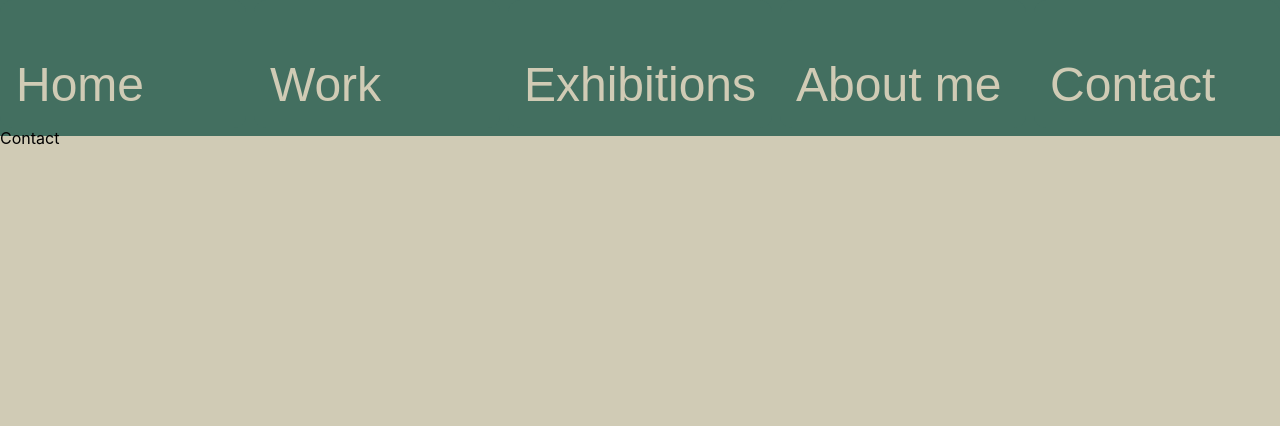
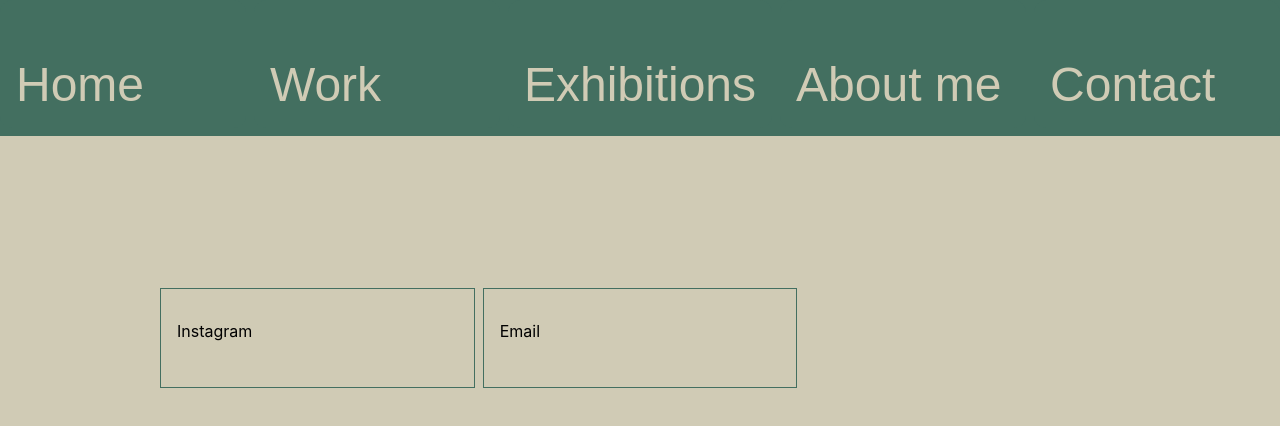
Before and after one commit to OLopezE/art-portfolio, a React (Create React App) app: page /contact in a window 1280 px wide. Shown: the top 426 px of the page. Built offline with nearby package versions, Linux system fonts and the light colour scheme.

Commit message:
Adding some styles

```diff
--- a/src/views/contact/Contact.jsx
+++ b/src/views/contact/Contact.jsx
@@ -1,8 +1,17 @@
 import React from 'react'
+
+import { ContactItem, ContactGrid } from './Contact.style';
 
 const Contact = () => {
   return (
-    <div>Contact</div>
+    <ContactGrid>
+      <ContactItem>
+        <p>Instagram</p>
+      </ContactItem>
+      <ContactItem>
+        <p>Email</p>
+      </ContactItem>
+    </ContactGrid>
   );
 };
 
--- /dev/null
+++ b/src/views/contact/Contact.style.jsx
@@ -0,0 +1,19 @@
+import styled from 'styled-components';
+
+const ContactGrid = styled.div`
+  padding: 10rem;
+  display: grid;
+  min-height: 100px;
+  grid-template-columns: repeat(3, 1fr);
+  gap: 0.5rem;
+`;
+
+const ContactItem = styled.div`
+  border: 1px solid #436f60;
+  padding: 1rem;
+`
+
+export {
+  ContactItem,
+  ContactGrid
+}
```
